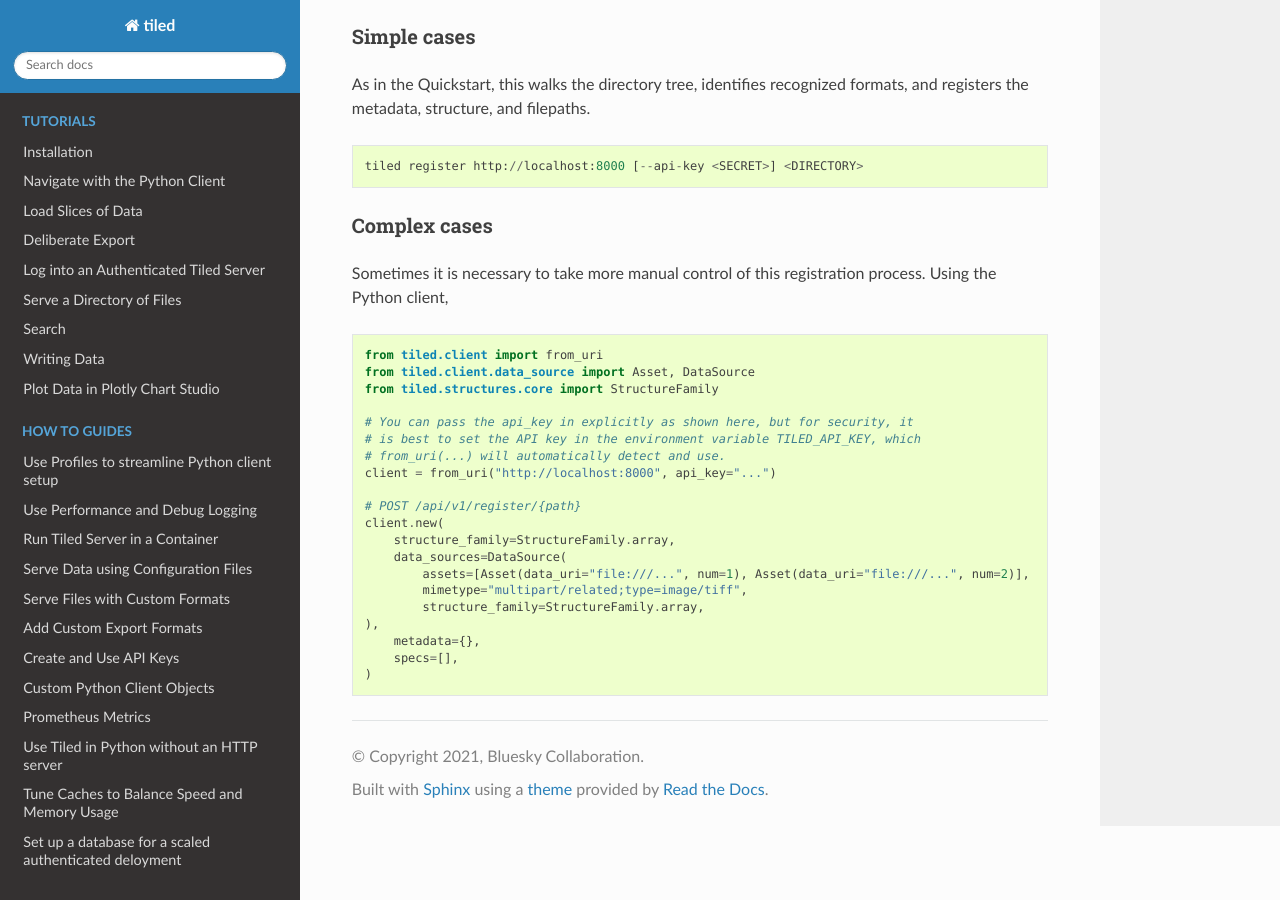
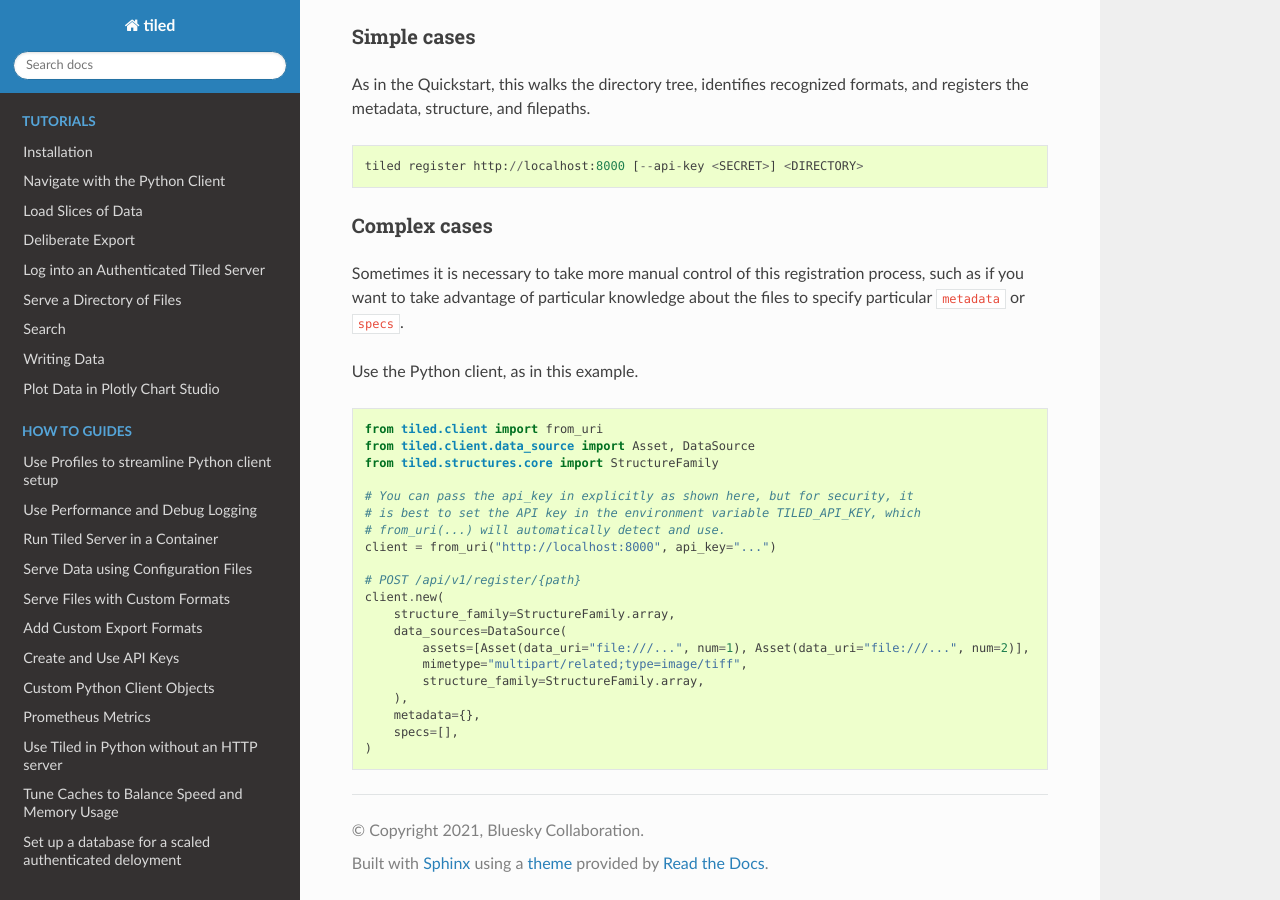
Before and after one commit to bluesky/tiled, a Sphinx documentation site: the page built from docs/source/how-to/register.md, in a window 1280 px wide and 900 px high, scrolled down 1352 px. Built offline with Sphinx 7.4.7 and the Read the Docs theme 2.0.0, drawn with Linux system fonts in a browser that asks for light colours; pages that are not in the unit, such as notebooks, are missing from menus; the version number could not be read and is left out.

Commit message:
Address comments

````diff
--- a/docs/source/how-to/register.md
+++ b/docs/source/how-to/register.md
@@ -69,7 +69,10 @@ tiled register http://localhost:8000 [--api-key <SECRET>] <DIRECTORY>
 ### Complex cases
 
 Sometimes it is necessary to take more manual control of this registration
-process. Using the Python client,
+process, such as if you want to take advantage of particular knowledge
+about the files to specify particular `metadata` or `specs`.
+
+Use the Python client, as in this example.
 
 ```py
 from tiled.client import from_uri
@@ -88,7 +91,7 @@ client.new(
     	assets=[Asset(data_uri="file:///...", num=1), Asset(data_uri="file:///...", num=2)],
 	mimetype="multipart/related;type=image/tiff",
 	structure_family=StructureFamily.array,
-),
+    ),
     metadata={},
     specs=[],
 )
````
